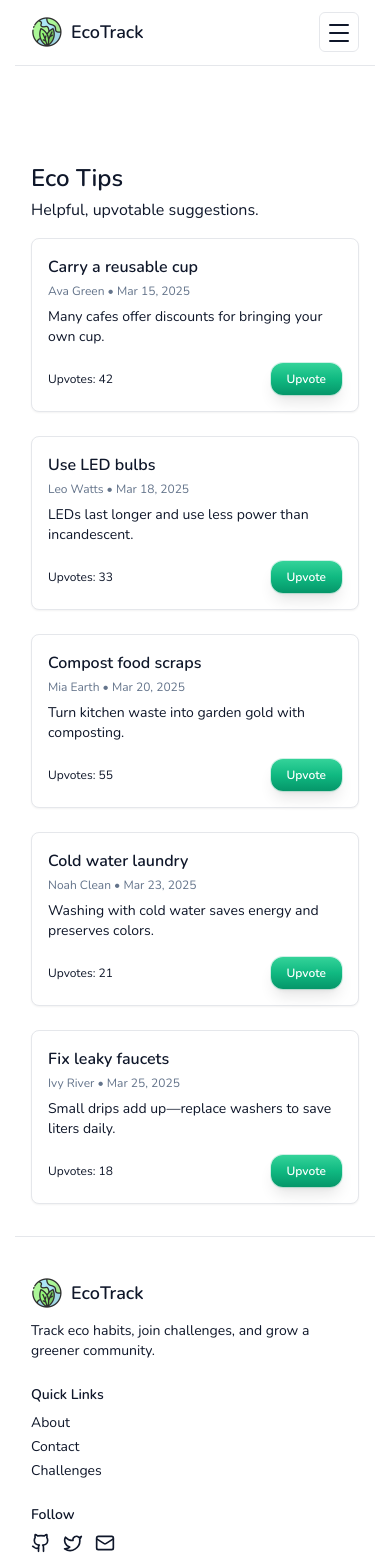
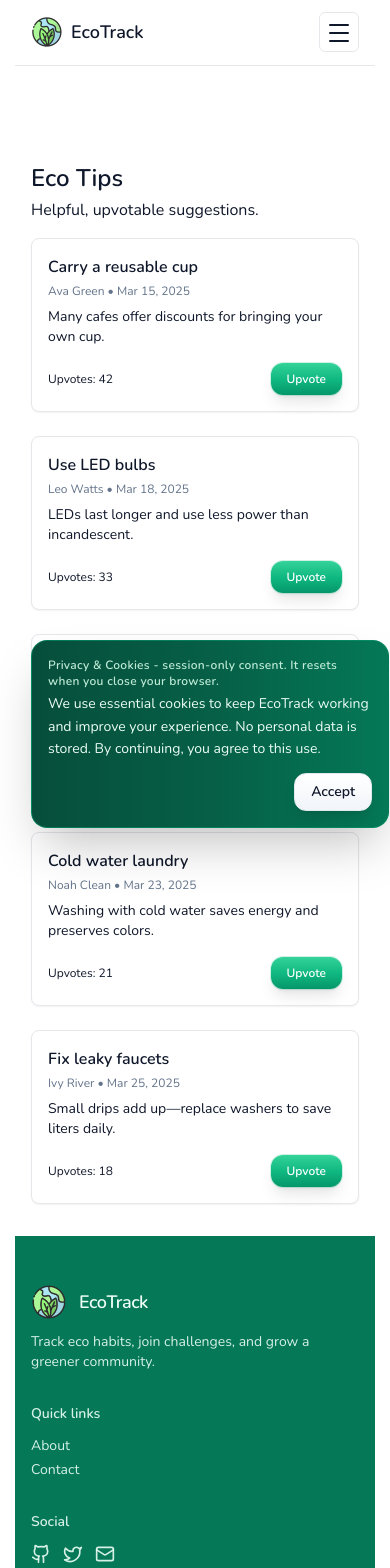
Before and after one commit to iamOmarFaruk/EcoTrack-Front, a React (Vite) app: page /tips in a window 390 px wide. Shown: the top 1568 px of the page. Built offline with nearby package versions, Linux system fonts and the light colour scheme.

Commit message:
add privacy toast

```diff
--- a/src/App.jsx
+++ b/src/App.jsx
@@ -21,6 +21,7 @@ import JoinChallenge from './pages/JoinChallenge.jsx'
 import ProtectedRoute from './components/ProtectedRoute.jsx'
 import { AuthProvider } from './context/AuthContext.jsx'
 import './index.css'
+import PrivacyToast from './components/PrivacyToast.jsx'
 
 export default function App() {
   return (
@@ -77,6 +78,7 @@ export default function App() {
           <Route path="*" element={<NotFound />} />
         </Routes>
         <Toaster position="top-right" />
+        <PrivacyToast />
       </BrowserRouter>
     </AuthProvider>
   )
--- a/src/components/Footer.jsx
+++ b/src/components/Footer.jsx
@@ -4,37 +4,36 @@ import Logo from './Logo.jsx'
 
 export default function Footer() {
   return (
-    <footer className="border-t bg-white">
-      <div className="container grid gap-6 py-10 md:grid-cols-3">
+    <footer className="bg-emerald-700 text-emerald-50">
+      <div className="container grid gap-8 py-12 md:grid-cols-3">
         <div className="space-y-3">
-          <div className="flex items-center gap-2">
-            <Logo className="h-8 w-8" />
-            <span className="text-lg font-semibold">EcoTrack</span>
+          <div className="flex items-center gap-3">
+            <Logo className="h-9 w-9" />
+            <span className="text-lg font-semibold tracking-tight">EcoTrack</span>
           </div>
-          <p className="text-sm text-slate-900">
+          <p className="text-sm text-emerald-50/90">
             Track eco habits, join challenges, and grow a greener community.
           </p>
         </div>
-        <div className="space-y-2">
-          <p className="text-sm font-semibold text-slate-900">Quick Links</p>
+        <div className="space-y-3">
+          <p className="text-sm font-semibold text-emerald-50/90">Quick links</p>
           <nav className="grid gap-1 text-sm">
-            <Link to="/about" className="text-slate-900 hover:text-emerald-700">About</Link>
-            <Link to="/contact" className="text-slate-900 hover:text-emerald-700">Contact</Link>
-            <Link to="/challenges" className="text-slate-900 hover:text-emerald-700">Challenges</Link>
+            <Link to="/about" className="text-emerald-50/90 hover:text-white">About</Link>
+            <Link to="/contact" className="text-emerald-50/90 hover:text-white">Contact</Link>
           </nav>
         </div>
-        <div className="space-y-2">
-          <p className="text-sm font-semibold text-slate-900">Follow</p>
-          <div className="flex items-center gap-3 text-slate-900">
-            <a href="#" aria-label="GitHub" className="hover:text-emerald-700"><Github className="h-5 w-5" /></a>
-            <a href="#" aria-label="X (Twitter)" className="hover:text-emerald-700"><Twitter className="h-5 w-5" /></a>
-            <a href="#" aria-label="Email" className="hover:text-emerald-700"><Mail className="h-5 w-5" /></a>
+        <div className="space-y-3">
+          <p className="text-sm font-semibold text-emerald-50/90">Social</p>
+          <div className="flex items-center gap-3 text-emerald-50/90">
+            <a href="#" aria-label="GitHub" className="hover:text-white"><Github className="h-5 w-5" /></a>
+            <a href="#" aria-label="X (Twitter)" className="hover:text-white"><Twitter className="h-5 w-5" /></a>
+            <a href="#" aria-label="Email" className="hover:text-white"><Mail className="h-5 w-5" /></a>
           </div>
         </div>
       </div>
-      <div className="border-t py-4">
-        <div className="container text-center text-xs text-slate-500">
-          © 2025 EcoTrack
+      <div className="border-t border-emerald-600/50 py-4">
+        <div className="container flex flex-col items-center justify-between gap-2 text-xs text-emerald-100/80 md:flex-row">
+          <span>© {new Date().getFullYear()} EcoTrack</span>
         </div>
       </div>
     </footer>
--- /dev/null
+++ b/src/components/PrivacyToast.jsx
@@ -0,0 +1,112 @@
+import { useEffect, useRef, useState } from 'react'
+import Button from './ui/Button.jsx'
+
+const COOKIE_NAME = 'eco_privacy_accepted'
+
+function getCookieValue(name) {
+  const cookies = document.cookie ? document.cookie.split('; ') : []
+  for (const cookie of cookies) {
+    const [cookieName, ...rest] = cookie.split('=')
+    if (decodeURIComponent(cookieName) === name) {
+      return decodeURIComponent(rest.join('='))
+    }
+  }
+  return null
+}
+
+function setSessionCookie(name, value) {
+  // Session cookie: no Expires/Max-Age so it clears on browser close
+  document.cookie = `${encodeURIComponent(name)}=${encodeURIComponent(value)}; path=/; SameSite=Lax`
+}
+
+export default function PrivacyToast() {
+  const [visible, setVisible] = useState(false)
+  const timerIdRef = useRef(null)
+  const interactedRef = useRef(false)
+
+  useEffect(() => {
+    const accepted = getCookieValue(COOKIE_NAME)
+    if (accepted) return
+
+    const onFirstInteraction = () => {
+      if (interactedRef.current) return
+      interactedRef.current = true
+      detach()
+      timerIdRef.current = window.setTimeout(() => {
+        setVisible(true)
+      }, 3000) // show 3s after first interaction
+    }
+
+    const passive = { passive: true }
+    const attach = () => {
+      window.addEventListener('click', onFirstInteraction, passive)
+      window.addEventListener('scroll', onFirstInteraction, passive)
+      window.addEventListener('mousemove', onFirstInteraction, passive)
+      window.addEventListener('touchstart', onFirstInteraction, passive)
+      window.addEventListener('keydown', onFirstInteraction)
+    }
+    const detach = () => {
+      window.removeEventListener('click', onFirstInteraction, passive)
+      window.removeEventListener('scroll', onFirstInteraction, passive)
+      window.removeEventListener('mousemove', onFirstInteraction, passive)
+      window.removeEventListener('touchstart', onFirstInteraction, passive)
+      window.removeEventListener('keydown', onFirstInteraction)
+    }
+
+    attach()
+    return () => {
+      detach()
+      if (timerIdRef.current) {
+        clearTimeout(timerIdRef.current)
+        timerIdRef.current = null
+      }
+    }
+  }, [])
+
+  function onAccept() {
+    setSessionCookie(COOKIE_NAME, '1')
+    if (timerIdRef.current) {
+      clearTimeout(timerIdRef.current)
+      timerIdRef.current = null
+    }
+    setVisible(false)
+  }
+
+  return (
+    <div
+      aria-live="polite"
+      role="region"
+      aria-label="Privacy notice"
+      className={`pointer-events-none fixed inset-x-0 bottom-0 z-50 transform-gpu transition-all duration-300 ${
+        visible ? 'translate-y-0 opacity-100' : 'translate-y-full opacity-0'
+      }`}
+    >
+      <div className="container px-4 pb-4">
+        <div className="pointer-events-auto mx-auto max-w-3xl rounded-2xl border border-emerald-600/60 bg-gradient-to-r from-emerald-900 via-emerald-800 to-emerald-700 text-emerald-50 shadow-2xl">
+          <div className="p-4 md:p-5">
+            <div className="flex flex-col items-start gap-3 md:flex-row md:items-center md:justify-between">
+              <div className="space-y-1">
+                <p className="text-xs font-semibold tracking-wide text-emerald-100/90">
+                  Privacy & Cookies - session-only consent. It resets when you close your browser.
+                </p>
+                <p id="privacy-toast-desc" className="text-sm leading-relaxed">
+                  We use essential cookies to keep EcoTrack working and improve your experience.
+                  No personal data is stored. By continuing, you agree to this use.
+                </p>
+              </div>
+              <div className="flex w-full justify-end gap-3 md:w-auto">
+                <Button
+                  variant="secondary"
+                  aria-describedby="privacy-toast-desc"
+                  onClick={onAccept}
+                >
+                  Accept
+                </Button>
+              </div>
+            </div>
+          </div>
+        </div>
+      </div>
+    </div>
+  )
+}
```
